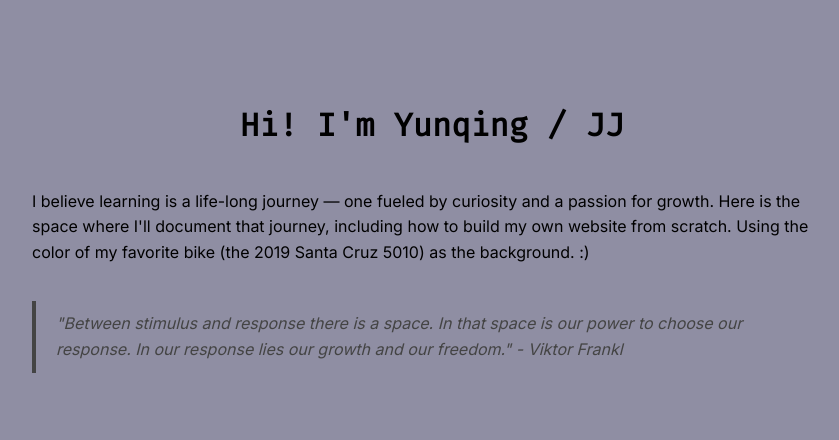
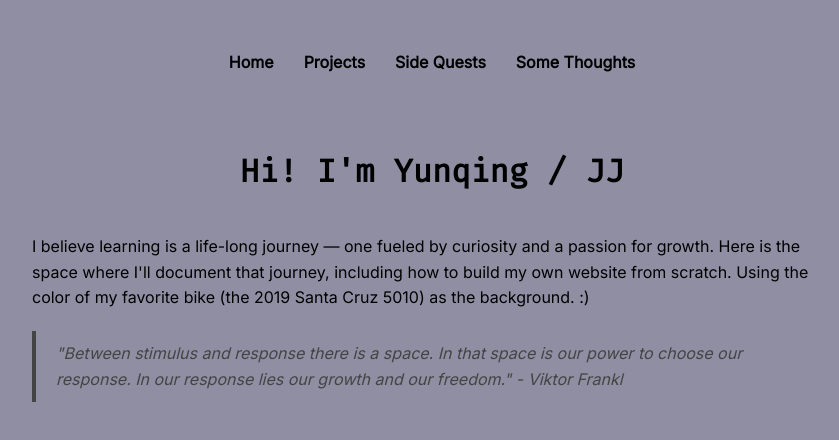
Before and after one commit to yunqingjia/scratch, a plain HTML site: page index.html in a window 1280 px wide. Shown: the whole page, without its empty margins (208-1047 px from the left). Drawn offline with Linux system fonts and the light colour scheme.

```diff
--- a/index.html
+++ b/index.html
@@ -11,14 +11,23 @@
         <link href="https://fonts.googleapis.com/css2?family=Roboto&display=swap" rel="stylesheet">
     </head>
     <body>
-        <!-- <h1>Hello, World!</h1>
-        <button id="myButton">Click Me!</button>
-        <p id="message"></p>
-        <script src="script.js"></script> -->
-        <h1>Hi! I'm Yunqing / JJ</h1>
-        <p>I believe learning is a life-long journey &mdash; one fueled by curiosity and a passion for growth. Here is the space where I'll document that journey, including how to build my own website from scratch. Using the color of my favorite bike (the 2019 Santa Cruz 5010) as the background. :)</p>
-        <blockquote>
-            "Between stimulus and response there is a space. In that space is our power to choose our response. In our response lies our growth and our freedom." - Viktor Frankl
-        </blockquote>
+        <nav>
+            <ul class="navbar">
+                <li><a href="index.html">Home</a></li>
+                <li><a href="projects.html">Projects</a></li>
+                <li><a href="side-quests.html">Side Quests</a></li>
+                <li><a href="thoughts.html">Some Thoughts</a></li>
+            </ul>
+        </nav>
+
+        <div class="header">
+            <h1>Hi! I'm Yunqing / JJ</h1>
+        </div>
+        <div class="intro">
+            <p>I believe learning is a life-long journey &mdash; one fueled by curiosity and a passion for growth. Here is the space where I'll document that journey, including how to build my own website from scratch. Using the color of my favorite bike (the 2019 Santa Cruz 5010) as the background. :)</p>
+            <blockquote>
+                "Between stimulus and response there is a space. In that space is our power to choose our response. In our response lies our growth and our freedom." - Viktor Frankl
+            </blockquote>
+        </div>
     </body>
 </html>
--- a/style.css
+++ b/style.css
@@ -24,13 +24,30 @@ blockquote {
     color: #444;
 }
 
-/* button {
-    padding: 10px 20px;
-    font-size: 16px;
+.navbar {
+    list-style: none;
+    display: flex;
+    justify-content: center;
+    background-color: #8f8ea3;
+    gap: 30px;
+    padding: 10px 0;
+    margin: 0;
 }
 
-#message {
-    color: green;
+.navbar li a {
+    color: black;
+    text-decoration: none;
     font-weight: bold;
-    margin-top: 20px;
-} */
+}
+
+.navbar li a:hover {
+    text-decoration: underline;
+}
+
+nav {
+    position: sticky;
+    top: 0;
+    z-index: 1000;
+    background-color: #82828e;
+    width: 100%;
+}
```
